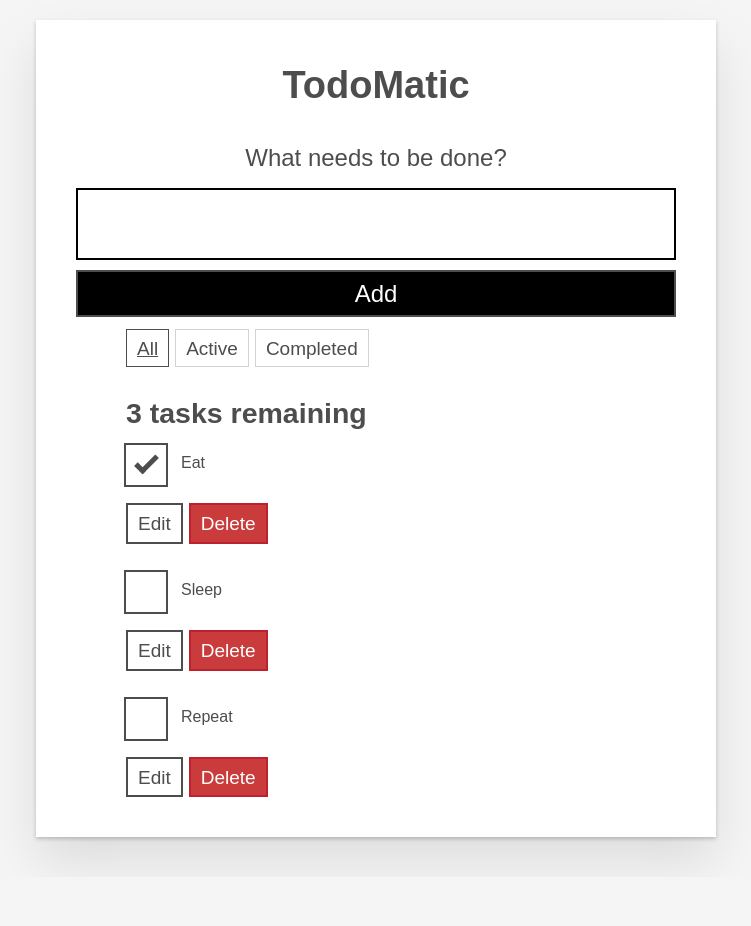
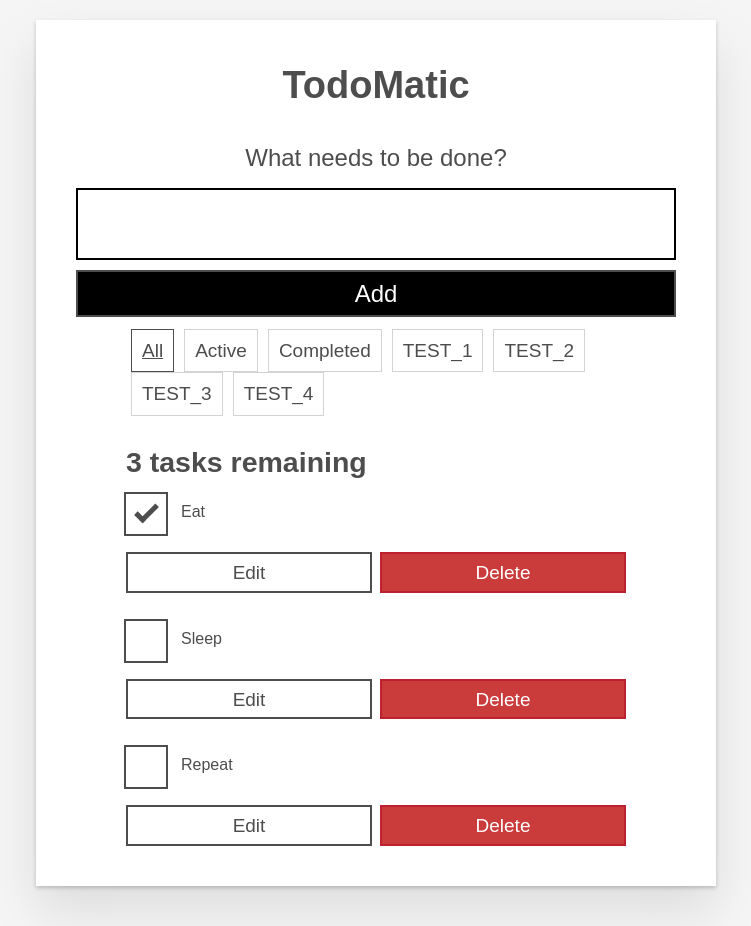
Before and after one commit to longjianjiang/ReactToDo, a React (Create React App) app: page / in a window 1280 px wide. Shown: the whole page, without its empty margins (264-1015 px from the left). Before the commit the page ends 877 px from the top, so only its background shows below. Built offline with nearby package versions, Linux system fonts and the light colour scheme.

Commit message:
add filter btn list css

```diff
--- a/src/App.js
+++ b/src/App.js
@@ -7,7 +7,11 @@ import FilterButton from "./components/FilterButton";
 const FILTER_MAP = {
     All: () => true,
     Active: task => !task.completed,
-    Completed: task => task.completed
+    Completed: task => task.completed,
+    TEST_1: () => true,
+    TEST_2: () => true,
+    TEST_3: () => true,
+    TEST_4: () => true,
 };
 const FILTER_NAMES = Object.keys(FILTER_MAP);
 
@@ -29,7 +33,7 @@ function App(props) {
     )
   );
   const filterList = FILTER_NAMES.map(name => (
-    <FilterButton
+    <FilterButton className="filter-btn-group-item"
       key={name}
       name={name}
       isPressed={name === filter}
@@ -74,7 +78,7 @@ function App(props) {
     <div className="todoapp stack-large">
       <h1>TodoMatic</h1>
       <Form addTask={addTask} />
-      <div className="filters btn-group stack-exception">
+      <div className="filters filter-btn-group stack-exception">
           {filterList}
       </div>
       <h2 id="list-heading">{headingText}</h2>
--- a/src/index.css
+++ b/src/index.css
@@ -101,16 +101,25 @@ body {
 }
 .btn-group {
   display: flex;
+  justify-content: space-between;
+}
+.btn-group > * {
+  flex: 1 1 49%;
+}
+.btn-group > * + * {
+  margin-left: 0.8rem;
+}
+.filter-btn-group {
+  display: flex;
   flex-flow: row wrap;
   align-content: flex-start;
-  gap: 6px;
+  /* gap: 10px; */
 }
-.btn-group > * {
+.filter-btn-group > * {
   flex: 0 0 auto;
+  margin: 5px;
+  padding: 10px;
 }
-/* .btn-group > * + * {
-  margin-left: 0.8rem;
-} */
 .label-wrapper {
   margin: 0;
   flex: 0 0 100%;
```
